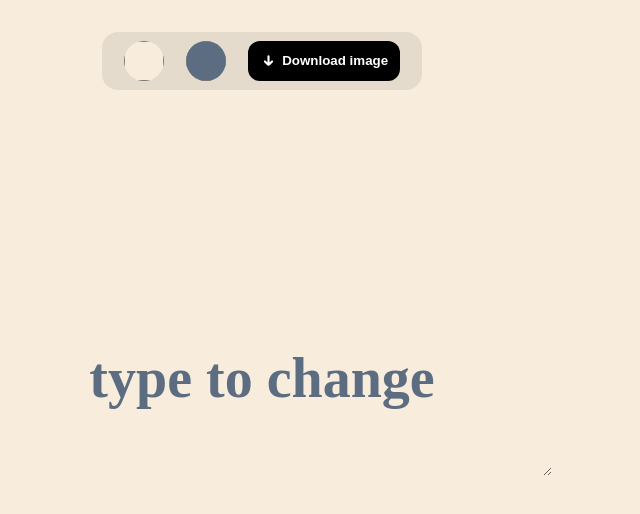
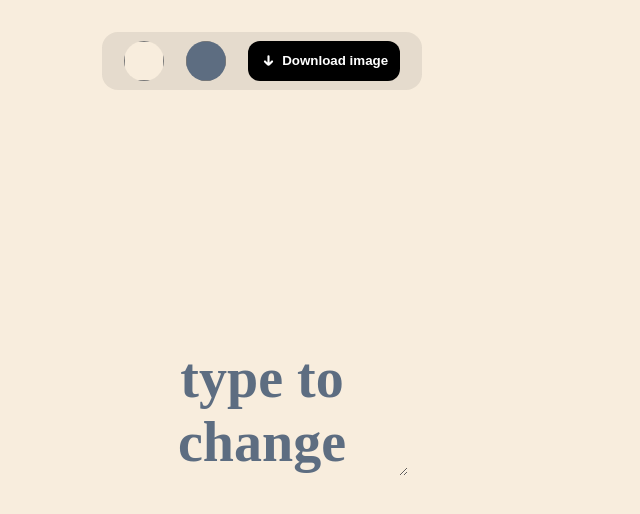
Before and after one commit to georginapuig/pictify, a React (Create React App) app: page / in a window 1280 px wide. Shown: the top 514 px of the page, without its empty margins (378-1018 px from the left). Built offline with nearby package versions, Linux system fonts and the light colour scheme.

Commit message:
change title and icon page

```diff
--- a/public/index.html
+++ b/public/index.html
@@ -2,14 +2,14 @@
 <html lang="en">
   <head>
     <meta charset="utf-8" />
-    <link rel="icon" href="%PUBLIC_URL%/favicon.ico" />
+    <link rel="icon" href="%PUBLIC_URL%/icon.png" />
     <meta name="viewport" content="width=device-width, initial-scale=1" />
     <meta name="theme-color" content="#000000" />
     <meta
       name="description"
       content="Web site created using create-react-app"
     />
-    <link rel="apple-touch-icon" href="%PUBLIC_URL%/logo192.png" />
+    <link rel="apple-touch-icon" href="%PUBLIC_URL%/icon.png" />
     <link rel="preconnect" href="https://fonts.googleapis.com">
     <link rel="preconnect" href="https://fonts.gstatic.com" crossorigin>
     <link href="https://fonts.googleapis.com/css2?family=Poppins:wght@400;500;600&display=swap" rel="stylesheet">
@@ -28,7 +28,7 @@
       work correctly both with client-side routing and a non-root public URL.
       Learn how to configure a non-root public URL by running `npm run build`.
     -->
-    <title>React App</title>
+    <title>pictify.</title>
   </head>
   <body>
     <noscript>You need to enable JavaScript to run this app.</noscript>
--- a/src/Pictify.css
+++ b/src/Pictify.css
@@ -27,8 +27,8 @@
 }
 
 #domEl {
-  width: 100vw;
-  /* width: 40rem; */
+  /* width: 100vw; */
+  width: 40rem;
   height: 40rem;
   display: flex;
   justify-content: center;
```
Also changed, not shown: public/icon.png (added).
